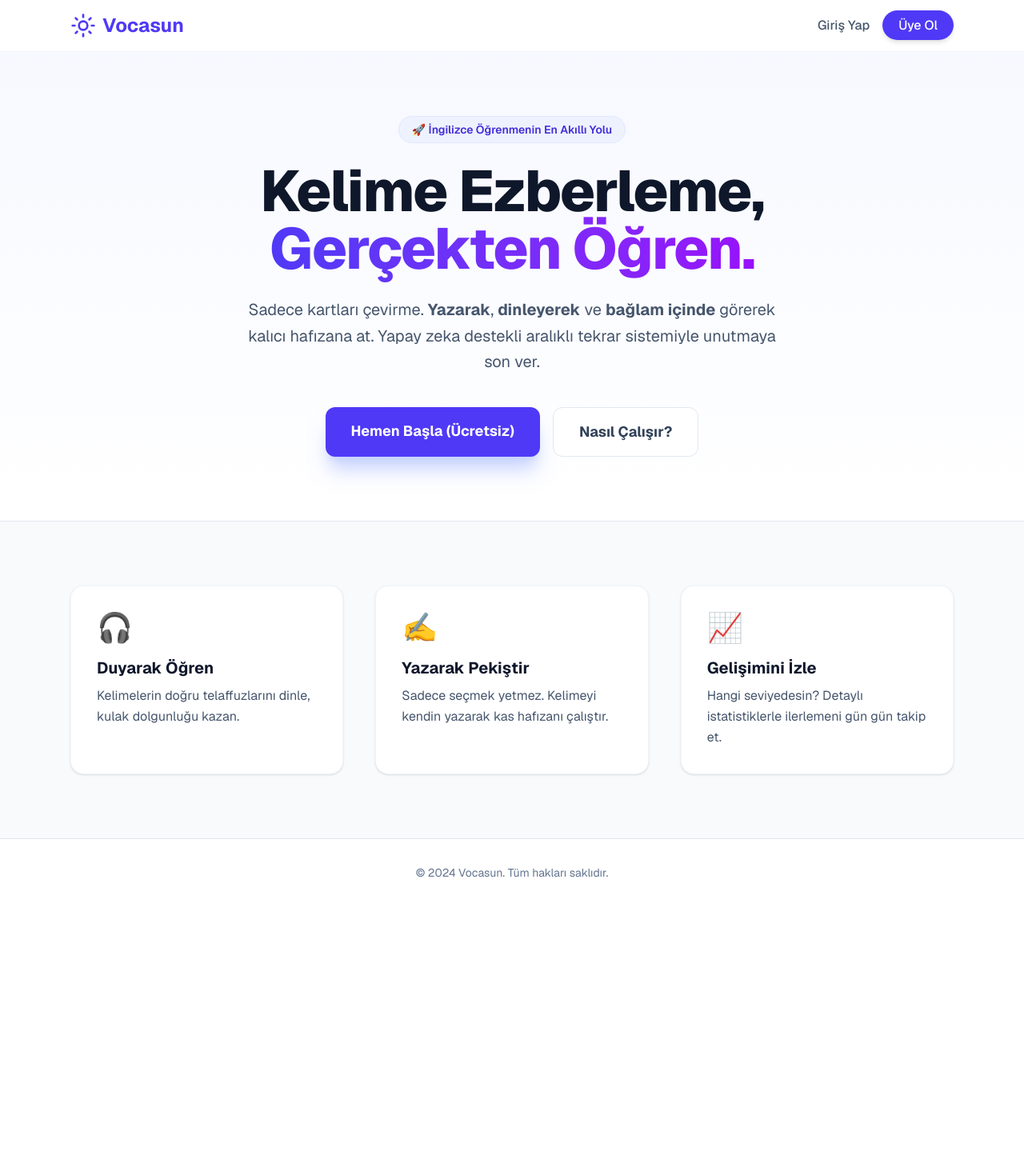
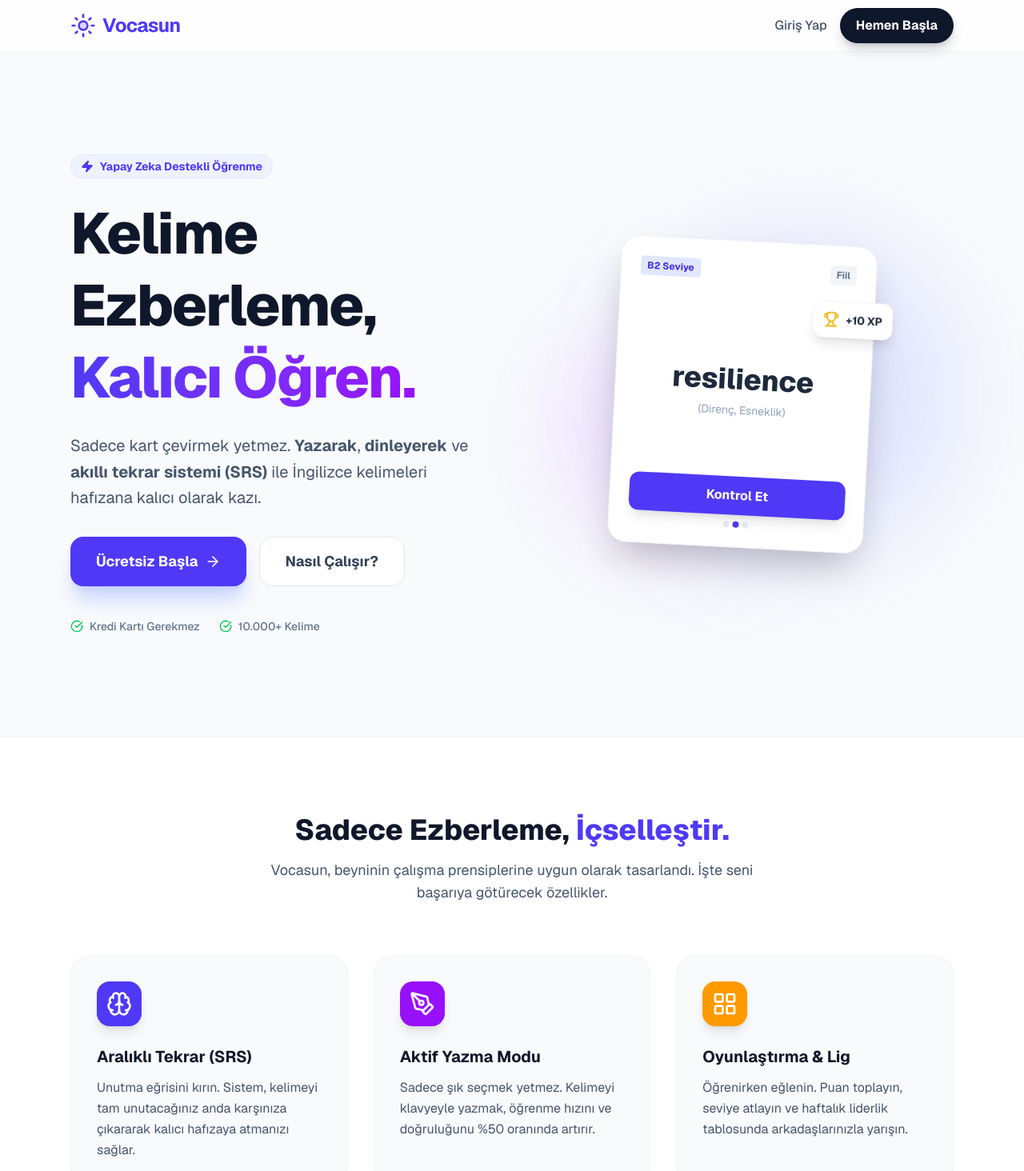
Before and after one commit to satiroglu/vocasun, a Next.js app: page / in a window 1280 px wide. Shown: the top 1464 px of the page at 80% size. Before the commit the page ends 1133 px from the top, so only its background shows below. Built offline with nearby package versions, Linux system fonts and the light colour scheme.

Commit message:
landing page added

```diff
--- a/src/app/dashboard/page.tsx
+++ b/src/app/dashboard/page.tsx
@@ -118,8 +118,12 @@ export default function Dashboard() {
                             <Link href="/learn" className="inline-flex items-center gap-2 bg-white text-indigo-600 px-6 py-3.5 rounded-xl font-bold hover:bg-indigo-50 transition shadow-lg active:scale-95">
                                 <BookOpen size={20} /> Çalış
                             </Link>
-                            <Link href="/leaderboard" className="inline-flex items-center gap-2 bg-white/20 text-white border border-white/30 px-6 py-3.5 rounded-xl font-bold hover:bg-white/30 transition shadow-lg backdrop-blur-sm active:scale-95">
-                                <Trophy size={20} /> Liderlik Tablosu
+                            <Link
+                                href="/leaderboard"
+                                className="inline-flex items-center gap-2 bg-white/10 backdrop-blur-md border border-white/20 text-white px-6 py-3.5 rounded-xl font-bold hover:bg-white/20 transition shadow-lg active:scale-95"
+                            >
+                                <Trophy size={20} className="text-yellow-300" /> {/* İkonu sarı yaptık */}
+                                Liderlik Tablosu
                             </Link>
                         </div>
                     </div>
--- a/src/app/page.tsx
+++ b/src/app/page.tsx
@@ -1,90 +1,182 @@
 import Link from 'next/link';
-import { Sun } from 'lucide-react';
+import { Sun, ArrowRight, Brain, Zap, LayoutGrid, PenTool, BookOpen, CheckCircle, Trophy } from 'lucide-react';
 
 export default function Home() {
   return (
-    <div className="min-h-screen bg-white flex flex-col font-sans text-slate-900">
+    <div className="min-h-screen bg-slate-50 font-sans text-slate-900 overflow-x-hidden">
+
       {/* --- Navbar --- */}
-      <nav className="border-b border-slate-100 bg-white/80 backdrop-blur-md sticky top-0 z-50">
+      <nav className="sticky top-0 z-50 bg-white/80 backdrop-blur-md border-b border-slate-100">
         <div className="max-w-6xl mx-auto px-6 h-16 flex justify-between items-center">
-          <div className="text-2xl font-bold text-indigo-600 flex items-center gap-2 cursor-pointer">
-            <Sun className="w-8 h-8" />
-            <span>Vocasun</span>
+          <div className="flex items-center gap-2 text-indigo-600">
+            <Sun className="w-8 h-8 fill-indigo-600/20" />
+            <span className="text-2xl font-bold tracking-tight">Vocasun</span>
           </div>
-          <div className="space-x-4">
-            <Link href="/login" className="text-slate-600 hover:text-indigo-600 font-medium transition">
+          <div className="flex items-center gap-4">
+            <Link href="/login" className="hidden sm:block text-slate-600 hover:text-indigo-600 font-medium transition">
               Giriş Yap
             </Link>
-            <Link href="/register" className="bg-indigo-600 text-white px-5 py-2 rounded-full font-medium hover:bg-indigo-700 transition shadow-md hover:shadow-lg">
-              Üye Ol
+            <Link href="/register" className="bg-slate-900 text-white px-5 py-2.5 rounded-full font-bold hover:bg-slate-800 transition shadow-lg shadow-slate-900/20">
+              Hemen Başla
             </Link>
           </div>
         </div>
       </nav>
 
       {/* --- Hero Section --- */}
-      <main className="flex-grow flex flex-col items-center justify-center text-center px-4 py-20 bg-gradient-to-b from-indigo-50/50 to-white">
-        <div className="inline-block px-4 py-1.5 mb-6 rounded-full bg-indigo-50 text-indigo-700 text-sm font-semibold border border-indigo-100">
-          🚀 İngilizce Öğrenmenin En Akıllı Yolu
+      <header className="relative pt-20 pb-32 lg:pt-32 overflow-hidden">
+        <div className="max-w-6xl mx-auto px-6 grid lg:grid-cols-2 gap-12 items-center relative z-10">
+
+          {/* Sol Taraf: Metin */}
+          <div className="text-center lg:text-left">
+            <div className="inline-flex items-center gap-2 px-3 py-1 rounded-full bg-indigo-50 text-indigo-600 text-sm font-bold mb-6 border border-indigo-100">
+              <Zap size={16} className="fill-indigo-600" /> Yapay Zeka Destekli Öğrenme
             </div>
-
-        <h1 className="text-5xl md:text-7xl font-extrabold tracking-tight mb-6 text-slate-900">
+            <h1 className="text-5xl md:text-7xl font-extrabold tracking-tight text-slate-900 mb-6 leading-tight">
               Kelime Ezberleme, <br />
               <span className="text-transparent bg-clip-text bg-gradient-to-r from-indigo-600 to-purple-600">
-            Gerçekten Öğren.
+                Kalıcı Öğren.
               </span>
             </h1>
-
-        <p className="text-lg md:text-xl text-slate-600 max-w-2xl mb-10 leading-relaxed">
-          Sadece kartları çevirme. <b>Yazarak</b>, <b>dinleyerek</b> ve <b>bağlam içinde</b> görerek kalıcı hafızana at.
-          Yapay zeka destekli aralıklı tekrar sistemiyle unutmaya son ver.
+            <p className="text-lg md:text-xl text-slate-600 mb-8 leading-relaxed max-w-2xl mx-auto lg:mx-0">
+              Sadece kart çevirmek yetmez. <b>Yazarak</b>, <b>dinleyerek</b> ve <b>akıllı tekrar sistemi (SRS)</b> ile İngilizce kelimeleri hafızana kalıcı olarak kazı.
             </p>
-
-        <div className="flex flex-col sm:flex-row gap-4 w-full sm:w-auto">
-          <Link href="/register" className="bg-indigo-600 text-white px-8 py-4 rounded-xl font-bold text-lg hover:bg-indigo-700 transition shadow-xl shadow-indigo-200">
-            Hemen Başla (Ücretsiz)
+            <div className="flex flex-col sm:flex-row gap-4 justify-center lg:justify-start">
+              <Link href="/register" className="flex items-center justify-center gap-2 bg-indigo-600 text-white px-8 py-4 rounded-2xl font-bold text-lg hover:bg-indigo-700 transition shadow-xl shadow-indigo-200 hover:-translate-y-1">
+                Ücretsiz Başla <ArrowRight size={20} />
               </Link>
-          <a href="#nasil" className="bg-white text-slate-700 border border-slate-200 px-8 py-4 rounded-xl font-bold text-lg hover:bg-slate-50 transition">
+              <a href="#features" className="flex items-center justify-center gap-2 bg-white text-slate-700 border border-slate-200 px-8 py-4 rounded-2xl font-bold text-lg hover:bg-slate-50 transition">
                 Nasıl Çalışır?
               </a>
             </div>
-      </main>
 
-      {/* --- Özellikler --- */}
-      <section id="nasil" className="py-20 bg-slate-50 border-t border-slate-200">
-        <div className="max-w-6xl mx-auto px-6 grid md:grid-cols-3 gap-10">
+            <div className="mt-10 flex items-center justify-center lg:justify-start gap-6 text-sm text-slate-500 font-medium">
+              <div className="flex items-center gap-2"><CheckCircle size={16} className="text-green-500" /> Kredi Kartı Gerekmez</div>
+              <div className="flex items-center gap-2"><CheckCircle size={16} className="text-green-500" /> 10.000+ Kelime</div>
+            </div>
+          </div>
+
+          {/* Sağ Taraf: Görsel / Demo */}
+          <div className="relative hidden lg:block perspective-1000">
+            {/* Dekoratif Arkaplan */}
+            <div className="absolute top-0 right-0 w-96 h-96 bg-indigo-400/20 rounded-full blur-3xl -z-10 animate-pulse"></div>
+            <div className="absolute bottom-0 left-10 w-72 h-72 bg-purple-400/20 rounded-full blur-3xl -z-10"></div>
+
+            {/* Floating Card Demo */}
+            <div className="relative w-80 h-96 mx-auto bg-white rounded-3xl shadow-2xl border border-slate-100 flex flex-col p-6 rotate-3 hover:rotate-0 transition duration-500 group cursor-default">
+              <div className="flex justify-between items-center mb-8">
+                <span className="bg-indigo-100 text-indigo-700 text-xs font-bold px-2 py-1 rounded">B2 Seviye</span>
+                <span className="bg-slate-100 text-slate-500 text-xs font-bold px-2 py-1 rounded">Fiil</span>
+              </div>
+              <div className="flex-grow flex flex-col items-center justify-center text-center">
+                <h3 className="text-4xl font-extrabold text-slate-800 mb-2 group-hover:scale-110 transition">resilience</h3>
+                <p className="text-slate-400 text-sm">(Direnç, Esneklik)</p>
+              </div>
+              <div className="mt-auto">
+                <div className="w-full bg-indigo-600 text-white py-3 rounded-xl font-bold text-center shadow-lg mb-2">
+                  Kontrol Et
+                </div>
+                <div className="flex justify-center gap-1">
+                  <div className="w-2 h-2 rounded-full bg-slate-200"></div>
+                  <div className="w-2 h-2 rounded-full bg-indigo-600"></div>
+                  <div className="w-2 h-2 rounded-full bg-slate-200"></div>
+                </div>
+              </div>
+
+              {/* Floating Badge */}
+              <div className="absolute -right-6 top-20 bg-white p-3 rounded-xl shadow-lg border border-slate-100 flex items-center gap-2 animate-bounce">
+                <Trophy className="text-yellow-500 w-5 h-5" />
+                <span className="font-bold text-slate-800 text-sm">+10 XP</span>
+              </div>
+            </div>
+          </div>
+        </div>
+      </header>
+
+      {/* --- Features Grid --- */}
+      <section id="features" className="py-24 bg-white border-t border-slate-100">
+        <div className="max-w-6xl mx-auto px-6">
+          <div className="text-center max-w-2xl mx-auto mb-16">
+            <h2 className="text-3xl md:text-4xl font-extrabold text-slate-900 mb-4">
+              Sadece Ezberleme, <span className="text-indigo-600">İçselleştir.</span>
+            </h2>
+            <p className="text-slate-600 text-lg">
+              Vocasun, beyninin çalışma prensiplerine uygun olarak tasarlandı. İşte seni başarıya götürecek özellikler.
+            </p>
+          </div>
+
+          <div className="grid md:grid-cols-3 gap-8">
             <FeatureCard
-            icon="🎧"
-            title="Duyarak Öğren"
-            desc="Kelimelerin doğru telaffuzlarını dinle, kulak dolgunluğu kazan."
+              icon={<Brain size={32} className="text-white" />}
+              color="bg-indigo-600"
+              title="Aralıklı Tekrar (SRS)"
+              desc="Unutma eğrisini kırın. Sistem, kelimeyi tam unutacağınız anda karşınıza çıkararak kalıcı hafızaya atmanızı sağlar."
             />
             <FeatureCard
-            icon="✍️"
-            title="Yazarak Pekiştir"
-            desc="Sadece seçmek yetmez. Kelimeyi kendin yazarak kas hafızanı çalıştır."
+              icon={<PenTool size={32} className="text-white" />}
+              color="bg-purple-600"
+              title="Aktif Yazma Modu"
+              desc="Sadece şık seçmek yetmez. Kelimeyi klavyeyle yazmak, öğrenme hızını ve doğruluğunu %50 oranında artırır."
             />
             <FeatureCard
-            icon="📈"
-            title="Gelişimini İzle"
-            desc="Hangi seviyedesin? Detaylı istatistiklerle ilerlemeni gün gün takip et."
+              icon={<LayoutGrid size={32} className="text-white" />}
+              color="bg-amber-500"
+              title="Oyunlaştırma & Lig"
+              desc="Öğrenirken eğlenin. Puan toplayın, seviye atlayın ve haftalık liderlik tablosunda arkadaşlarınızla yarışın."
             />
+          </div>
+        </div>
+      </section>
+
+      {/* --- Call to Action --- */}
+      <section className="py-24 px-6">
+        <div className="max-w-5xl mx-auto bg-gradient-to-r from-indigo-600 to-purple-700 rounded-3xl p-12 text-center text-white shadow-2xl shadow-indigo-200 relative overflow-hidden">
+          <div className="relative z-10">
+            <h2 className="text-3xl md:text-5xl font-bold mb-6">Kelime Hazineni Genişletmeye Hazır mısın?</h2>
+            <p className="text-indigo-100 text-lg mb-10 max-w-2xl mx-auto">
+              Binlerce kullanıcı arasına katıl ve İngilizce öğrenme yolculuğunu hızlandır. Tamamen ücretsiz.
+            </p>
+            <Link href="/register" className="inline-block bg-white text-indigo-600 px-10 py-4 rounded-2xl font-bold text-xl hover:bg-indigo-50 transition shadow-lg">
+              Hemen Başla
+            </Link>
+          </div>
+
+          {/* Dekoratif Çemberler */}
+          <div className="absolute top-0 left-0 w-64 h-64 bg-white/10 rounded-full -translate-x-1/2 -translate-y-1/2 blur-2xl"></div>
+          <div className="absolute bottom-0 right-0 w-64 h-64 bg-purple-500/30 rounded-full translate-x-1/2 translate-y-1/2 blur-2xl"></div>
         </div>
       </section>
 
       {/* --- Footer --- */}
-      <footer className="bg-white border-t border-slate-200 py-8 text-center text-slate-500 text-sm">
-        <p>&copy; 2024 Vocasun. Tüm hakları saklıdır.</p>
+      <footer className="bg-white border-t border-slate-100 py-12">
+        <div className="max-w-6xl mx-auto px-6 flex flex-col items-center justify-center gap-4">
+          <div className="p-3 bg-slate-50 rounded-full">
+            <Sun className="w-8 h-8 text-indigo-600 fill-indigo-600/20" />
+          </div>
+          <p className="text-slate-500 font-medium">© 2025 Vocasun. Tüm hakları saklıdır.</p>
+          <div className="flex gap-6 text-sm text-slate-400">
+            <a href="#" className="hover:text-indigo-600 transition">Gizlilik</a>
+            <a href="#" className="hover:text-indigo-600 transition">Kullanım Şartları</a>
+            <a href="#" className="hover:text-indigo-600 transition">İletişim</a>
+          </div>
+        </div>
       </footer>
+
     </div>
   );
 }
 
-function FeatureCard({ icon, title, desc }: { icon: string, title: string, desc: string }) {
+// Feature Card Bileşeni
+function FeatureCard({ icon, title, desc, color }: { icon: React.ReactNode, title: string, desc: string, color: string }) {
   return (
-    <div className="bg-white p-8 rounded-2xl shadow-sm border border-slate-100 hover:shadow-md transition">
-      <div className="text-4xl mb-4">{icon}</div>
-      <h3 className="text-xl font-bold text-slate-900 mb-2">{title}</h3>
-      <p className="text-slate-600 leading-relaxed">{desc}</p>
+    <div className="bg-slate-50 p-8 rounded-3xl border border-slate-100 hover:bg-white hover:shadow-xl hover:-translate-y-1 transition duration-300">
+      <div className={`w-14 h-14 rounded-2xl flex items-center justify-center mb-6 shadow-lg ${color}`}>
+        {icon}
+      </div>
+      <h3 className="text-xl font-bold text-slate-900 mb-3">{title}</h3>
+      <p className="text-slate-600 leading-relaxed">
+        {desc}
+      </p>
     </div>
   );
 }
```
Lines whose indentation alone changed are shown as unchanged.
